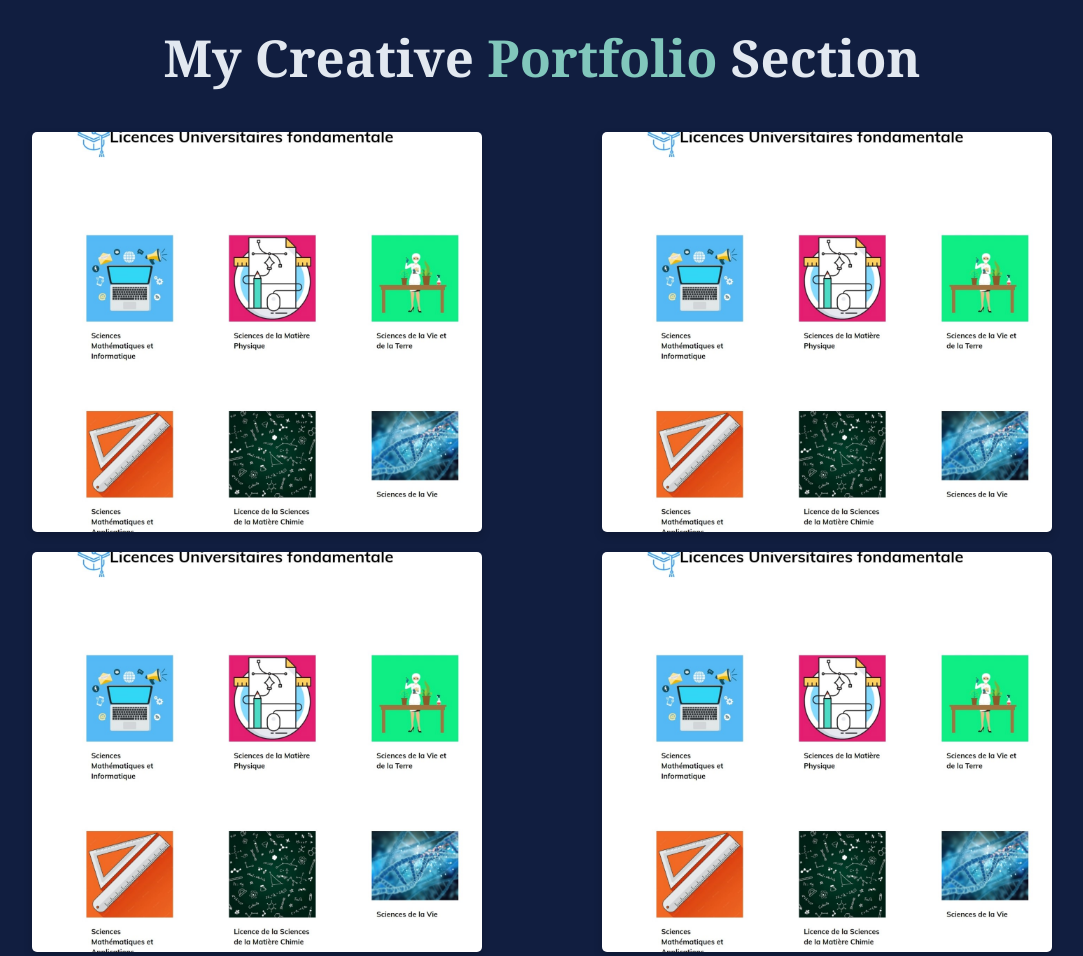
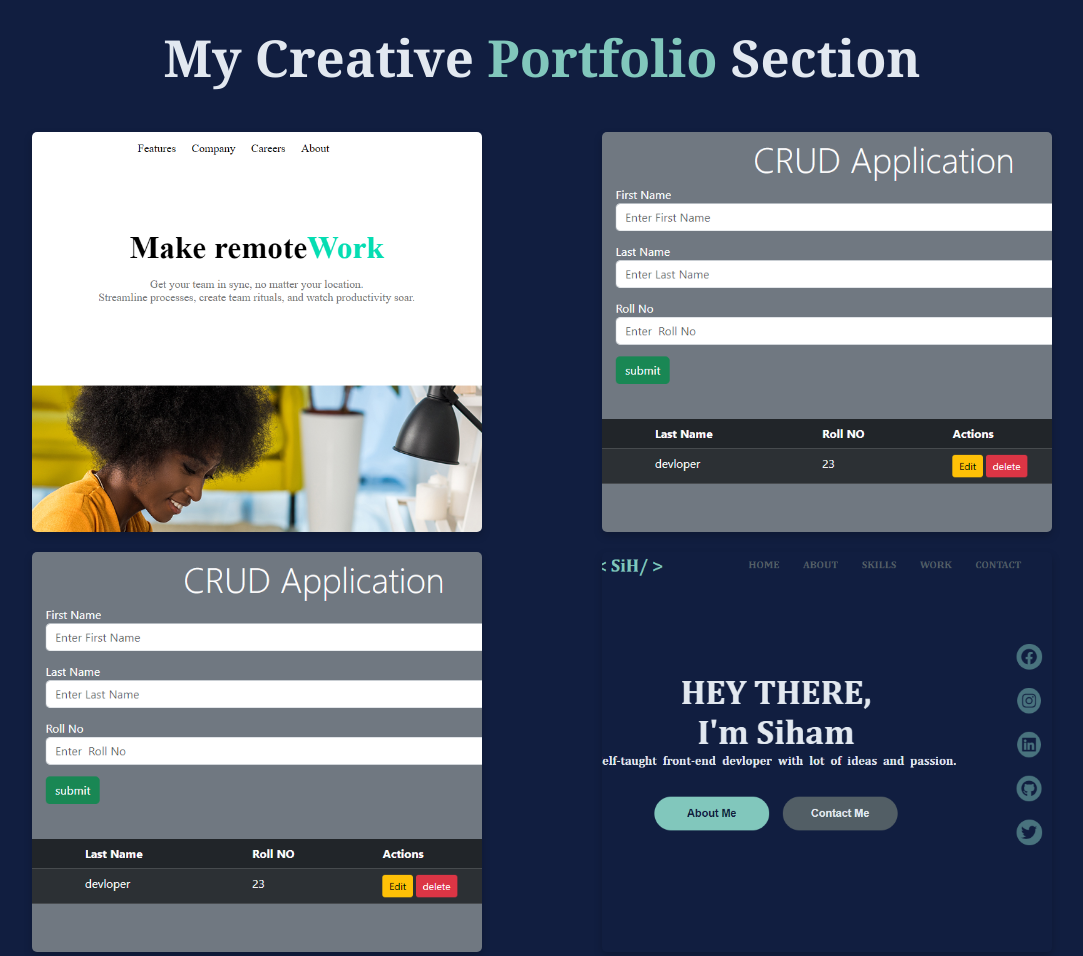
Before and after one commit to sihamELmabrouky/siham, a plain HTML site: page index.html in a window 1280 px wide. Shown: the part 2160-3116 px from the top of the page, without its empty margins (98-1181 px from the left). Drawn offline with Linux system fonts and the light colour scheme.

Commit message:
last version

```diff
--- a/index.html
+++ b/index.html
@@ -169,7 +169,7 @@
                 <div class="portfolio">
                     <div class="card-content item-flex ">
                         <div class="card">
-                            <div class="card-image" style="background-image: url(images/cap.jpeg);">
+                            <div class="card-image" style="background-image: url(images/1.png);">
                             </div>
                             <div class="card-footer">
                                 <a href="#"> <i class="fa-brands fa-github"></i></a>
@@ -178,7 +178,7 @@
 
                         </div>
                         <div class="card">
-                            <div class="card-image" style="background-image: url(images/cap.jpeg);">
+                            <div class="card-image" style="background-image: url(images/3.png);">
                             </div>
                             <div class="card-footer">
                                 <a href="#"> <i class="fa-brands fa-github"></i></a>
@@ -188,7 +188,7 @@
                     </div>
                     <div class="card-content item-flex ">
                         <div class="card">
-                            <div class="card-image" style="background-image: url(images/cap.jpeg);">
+                            <div class="card-image" style="background-image: url(images/3.png);">
                             </div>
                             <div class="card-footer">
                                 <a href="#"> <i class="fa-brands fa-github"></i></a>
@@ -197,7 +197,7 @@
 
                         </div>
                         <div class="card">
-                            <div class="card-image" style="background-image: url(images/cap.jpeg);">
+                            <div class="card-image" style="background-image: url(images/4.png);">
                             </div>
                             <div class="card-footer">
                                 <a href="#"> <i class="fa-brands fa-github"></i></a>
```
Also changed, not shown: images/1.png (added), images/2.png (added), images/3.png (added), images/4.png (added).
